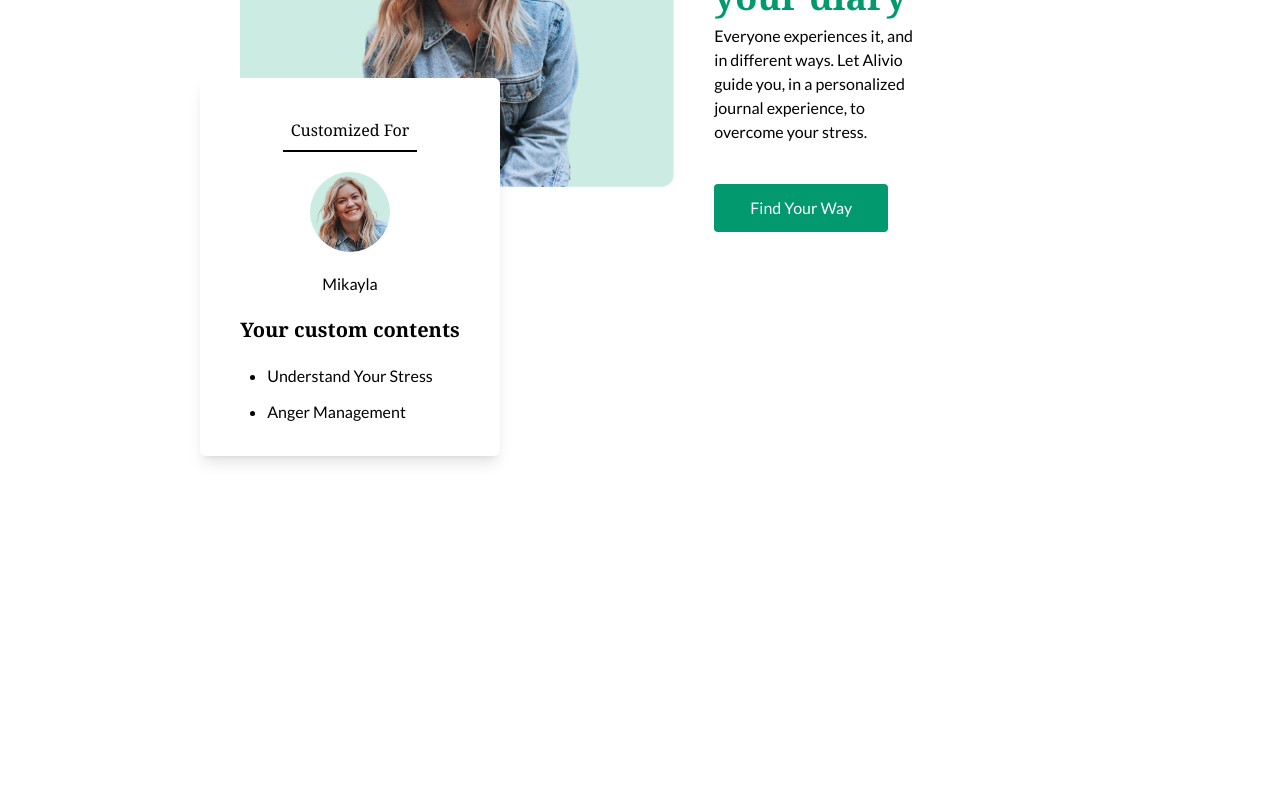
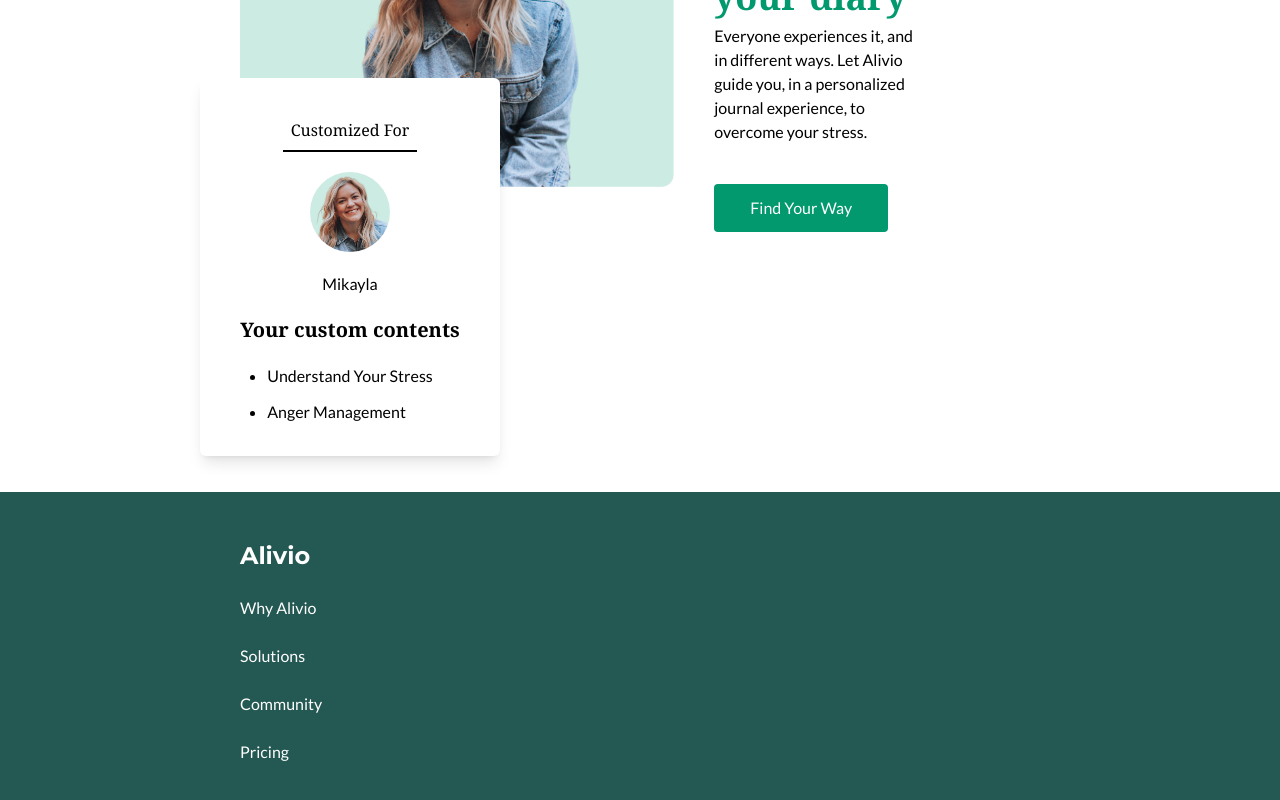
Before and after one commit to chikibambony137/AnotherLanding, a Vue app: page / in a window 1280 px wide. Shown: the part 2901-3701 px from the top of the page. Before the commit the page ends 3393 px from the top, so only its background shows below. Built offline with nearby package versions, Linux system fonts and the light colour scheme.

Commit message:
make footer

```diff
--- a/src/App.vue
+++ b/src/App.vue
@@ -6,7 +6,7 @@
     <Story></Story>
     <OurProduct></OurProduct>
   </main>
-  <!-- <Footer></Footer> -->
+  <Footer></Footer>
 </template>
 
 <script lang="ts" setup>
@@ -15,6 +15,7 @@ import Hero from "./components/sections/Hero.vue";
 import HowItWorks from "./components/sections/HowItWorks.vue";
 import Story from "./components/sections/Story.vue";
 import OurProduct from "./components/sections/OurProduct.vue";
+import Footer from "./components/blocks/Footer.vue";
 </script>
 
 <style></style>
--- /dev/null
+++ b/src/components/blocks/Footer.vue
@@ -0,0 +1,19 @@
+<template>
+  <div class="bg-[#245852]">
+    <div class="md:container md:mx-auto xl:px-60 px-5 py-12">
+      <div class="grid grid-cols-2 sm:grid-cols-3 lg:grid-cols-5 gap-y-10">
+        <div class="grid text-white gap-y-6">
+          <a id="logo" class="text-2xl font-bold" href="/">Alivio</a>
+          <a href="/">Why Alivio</a>
+          <a href="/">Solutions</a>
+          <a href="/">Community</a>
+          <a href="/">Pricing</a>
+        </div>
+      </div>
+    </div>
+  </div>
+</template>
+
+<script lang="ts" setup></script>
+
+<style></style>
```
